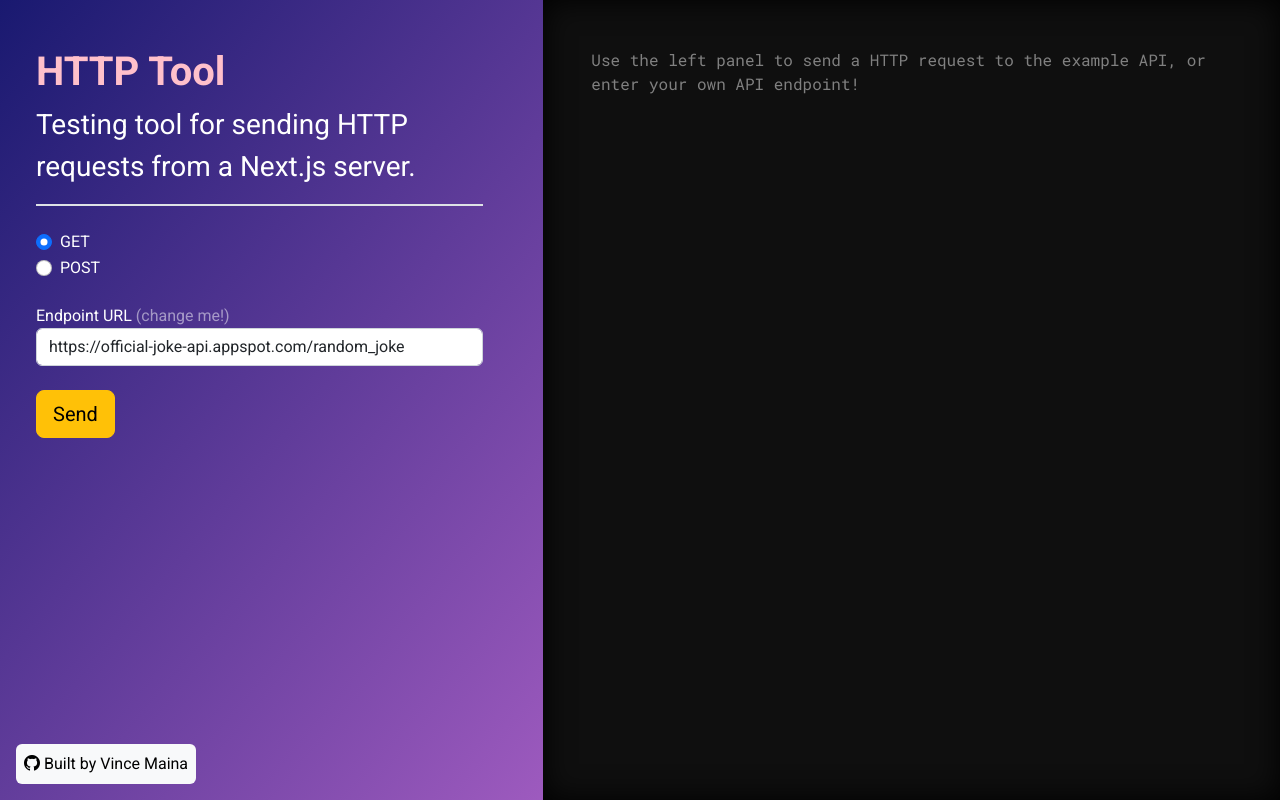
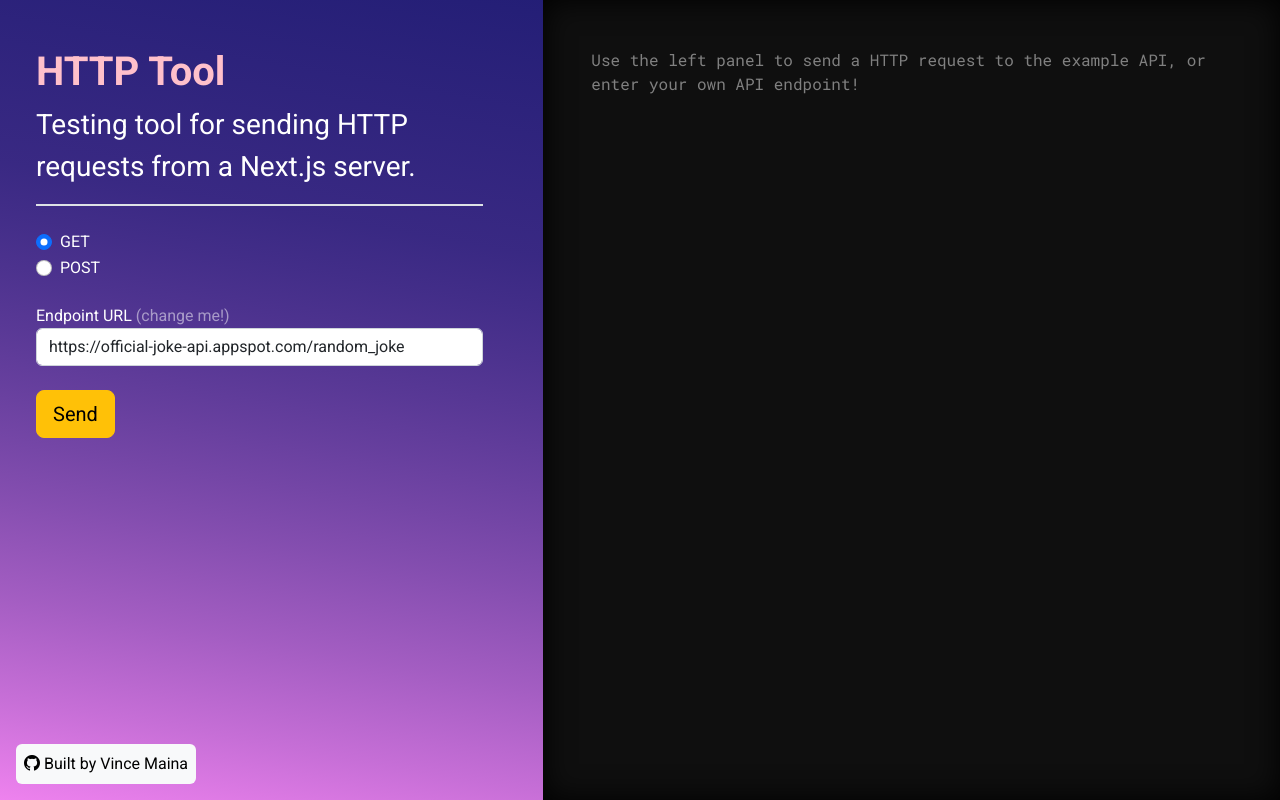
Before and after one commit to vincemaina/http-request-tool, a Next.js app: page / in a window 1280 px wide. Built offline with nearby package versions, Linux system fonts and the light colour scheme.

Commit message:
More styling changes

```diff
--- a/src/pages/index.js
+++ b/src/pages/index.js
@@ -92,7 +92,7 @@ export default function Home() {
                 <meta name="viewport" content="width=device-width, initial-scale=1"/>
                 <link rel="icon" href="/favicon.ico"/>
             </Head>
-            <main className={"text-white"} style={{background: "linear-gradient(130deg, midnightblue, violet)"}}>
+            <main className={"text-white"} style={{background: "linear-gradient(190deg, midnightblue, 70%, violet)"}}>
                 <div className="text-center">
                     <div className="row vh-100 align-items-start">
 
```
